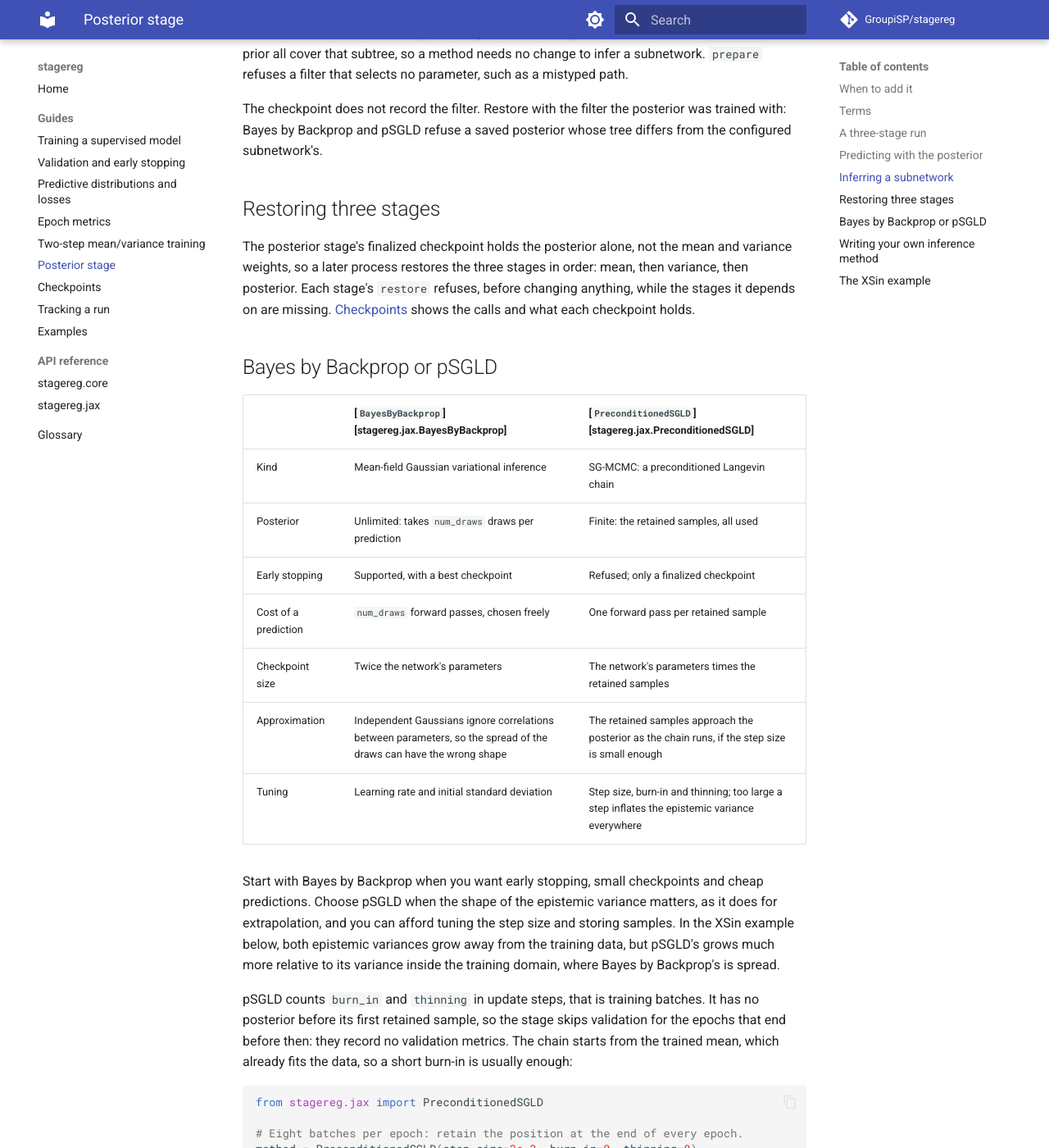
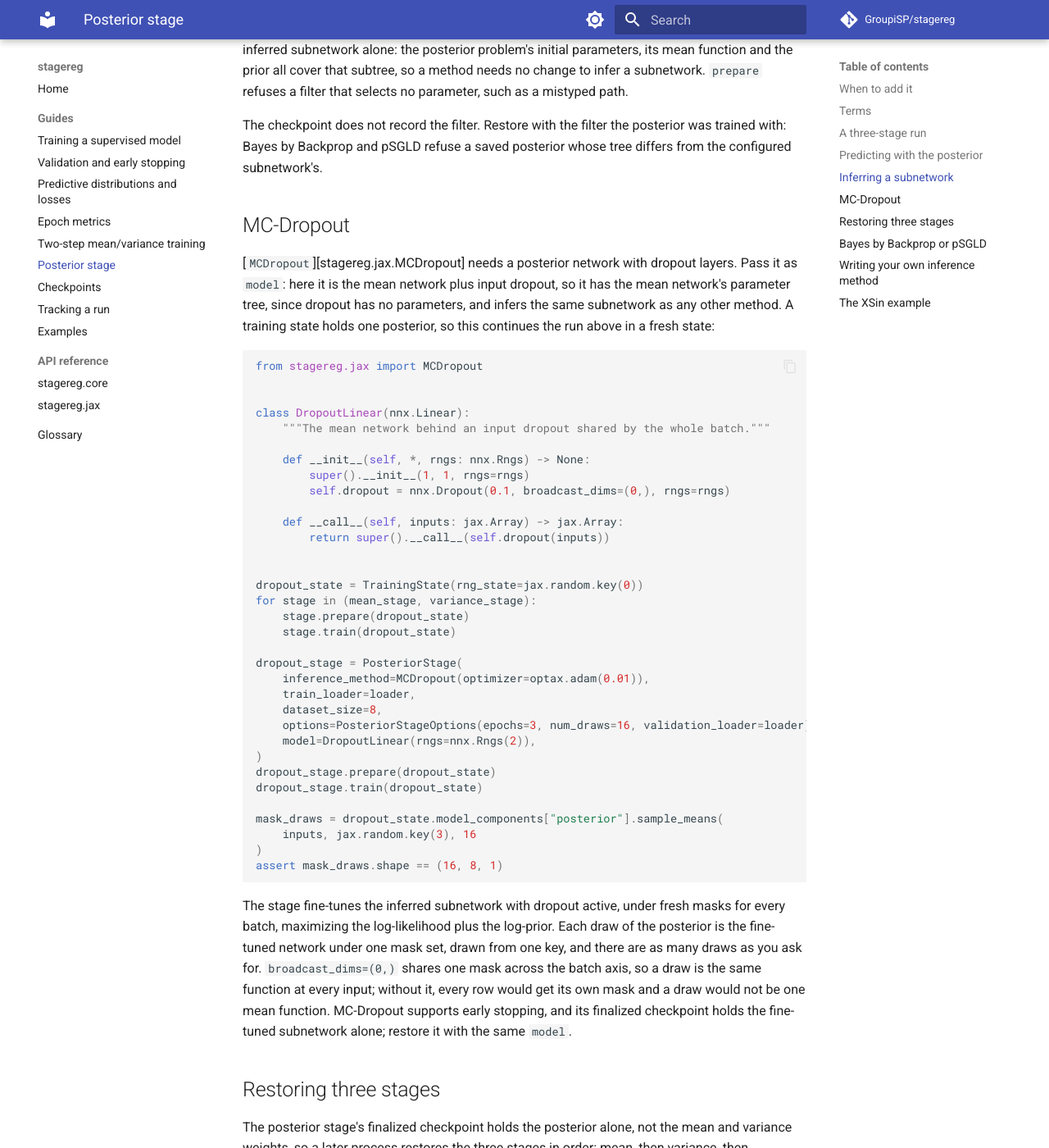
Before and after one commit to GroupiSP/probreg, an MkDocs documentation site: the page built from docs_site/guides/posterior-stage.md, in a window 1280 px wide and 1400 px high, scrolled down 4216 px. Shown: the whole window at 82% size. Built offline with MkDocs 1.6.1 and Material for MkDocs 9.7.7, drawn with Linux system fonts in a browser that asks for light colours; comment, search, counter and statistics services are not loaded; some of the changed text lies outside the part shown.

Commit message:
docs: restore the MC-Dropout example and cover mask draws in the glossary
Co-Authored-By: Claude Opus 5.5 <noreply@anthropic.com>

````diff
--- a/docs_site/guides/posterior-stage.md
+++ b/docs_site/guides/posterior-stage.md
@@ -23,11 +23,11 @@ The stage and its inference methods share a small vocabulary, defined in the
 
 | Term | Meaning |
 | --- | --- |
-| Inference method | The interchangeable strategy that turns the stage's posterior problem into a posterior, such as [`BayesByBackprop`][stagereg.jax.BayesByBackprop] or [`PreconditionedSGLD`][stagereg.jax.PreconditionedSGLD]. The stage decides what is inferred; the method decides how. |
+| Inference method | The interchangeable strategy that turns the stage's posterior problem into a posterior, such as [`BayesByBackprop`][stagereg.jax.BayesByBackprop], [`PreconditionedSGLD`][stagereg.jax.PreconditionedSGLD] or [`MCDropout`][stagereg.jax.MCDropout]. The stage decides what is inferred; the method decides how. |
 | Posterior | What the inference method produces: an approximate posterior over mean functions, from which draws can be taken. |
 | Inferred subnetwork | The part of the network's parameters the stage infers, selected with `inferred_subnetwork`; by default the whole network. |
 | Frozen remainder | Every other parameter, held at its trained-mean value. |
-| Draw | One mean function taken from the posterior, the same function at every input. A finite posterior, such as pSGLD's retained samples, always uses all its draws. |
+| Draw | One mean function taken from the posterior, the same function at every input: a parameter sample, or for MC-Dropout one dropout mask set. A finite posterior, such as pSGLD's retained samples, always uses all its draws. |
 | Posterior predictive | The [`PosteriorPredictive`][stagereg.jax.PosteriorPredictive]: the equally weighted mixture, over the draws, of Gaussians centred on each draw's mean with the aleatoric variance. |
 | Moment-matched predictive | The [`MomentMatchedPredictive`][stagereg.jax.MomentMatchedPredictive]: the single Gaussian with the posterior predictive's mean and variance, the aleatoric plus the epistemic variance. A summary, not a substitute. |
 
@@ -182,6 +182,59 @@ The checkpoint does not record the filter. Restore with the filter the posterior
 was trained with: Bayes by Backprop and pSGLD refuse a saved posterior whose
 tree differs from the configured subnetwork's.
 
+## MC-Dropout
+
+[`MCDropout`][stagereg.jax.MCDropout] needs a posterior network with dropout
+layers. Pass it as `model`: here it is the mean network plus input dropout, so
+it has the mean network's parameter tree, since dropout has no parameters, and
+infers the same subnetwork as any other method. A training state holds one
+posterior, so this continues the run above in a fresh state:
+
+```{.python continuation}
+from stagereg.jax import MCDropout
+
+
+class DropoutLinear(nnx.Linear):
+    """The mean network behind an input dropout shared by the whole batch."""
+
+    def __init__(self, *, rngs: nnx.Rngs) -> None:
+        super().__init__(1, 1, rngs=rngs)
+        self.dropout = nnx.Dropout(0.1, broadcast_dims=(0,), rngs=rngs)
+
+    def __call__(self, inputs: jax.Array) -> jax.Array:
+        return super().__call__(self.dropout(inputs))
+
+
+dropout_state = TrainingState(rng_state=jax.random.key(0))
+for stage in (mean_stage, variance_stage):
+    stage.prepare(dropout_state)
+    stage.train(dropout_state)
+
+dropout_stage = PosteriorStage(
+    inference_method=MCDropout(optimizer=optax.adam(0.01)),
+    train_loader=loader,
+    dataset_size=8,
+    options=PosteriorStageOptions(epochs=3, num_draws=16, validation_loader=loader),
+    model=DropoutLinear(rngs=nnx.Rngs(2)),
+)
+dropout_stage.prepare(dropout_state)
+dropout_stage.train(dropout_state)
+
+mask_draws = dropout_state.model_components["posterior"].sample_means(
+    inputs, jax.random.key(3), 16
+)
+assert mask_draws.shape == (16, 8, 1)
+```
+
+The stage fine-tunes the inferred subnetwork with dropout active, under fresh
+masks for every batch, maximizing the log-likelihood plus the log-prior. Each
+draw of the posterior is the fine-tuned network under one mask set, drawn from
+one key, and there are as many draws as you ask for. `broadcast_dims=(0,)`
+shares one mask across the batch axis, so a draw is the same function at every
+input; without it, every row would get its own mask and a draw would not be one
+mean function. MC-Dropout supports early stopping, and its finalized checkpoint
+holds the fine-tuned subnetwork alone; restore it with the same `model`.
+
 ## Restoring three stages
 
 The posterior stage's finalized checkpoint holds the posterior alone, not the
@@ -226,8 +279,8 @@ method = PreconditionedSGLD(step_size=3e-3, burn_in=0, thinning=8)
 ## Writing your own inference method
 
 Any object satisfying [`InferenceMethod`][stagereg.jax.InferenceMethod] can
-drive the stage. Three parts of the seam serve methods beyond Bayes by Backprop
-and pSGLD:
+drive the stage. Three parts of the seam serve methods beyond Bayes by Backprop,
+pSGLD and MC-Dropout:
 
 - The problem's `mean_function(parameters, inputs, key)` and
   `log_likelihood(parameters, batch, key)` take a PRNG key. The stage reseeds
@@ -246,8 +299,8 @@ and pSGLD:
   each declared key of `update`'s output as `posterior/train/<key>`, its mean
   over the epoch's batches, and passes it to event sinks and trackers like any
   other metric. Undeclared keys are ignored, and `prepare` refuses a key whose
-  tag the stage already records, such as `loss`. Bayes by Backprop and pSGLD
-  declare none.
+  tag the stage already records, such as `loss`. Bayes by Backprop, pSGLD and
+  MC-Dropout declare none.
 
 ## The XSin example
 
````
Also changed, not shown: CHANGELOG.md (+6 -0 lines), GLOSSARY.md (+1 -1 lines), docs/adr/0009-posterior-stage-drives-inference-methods-that-yield-mean-function-draws.md (+1 -1 lines).
